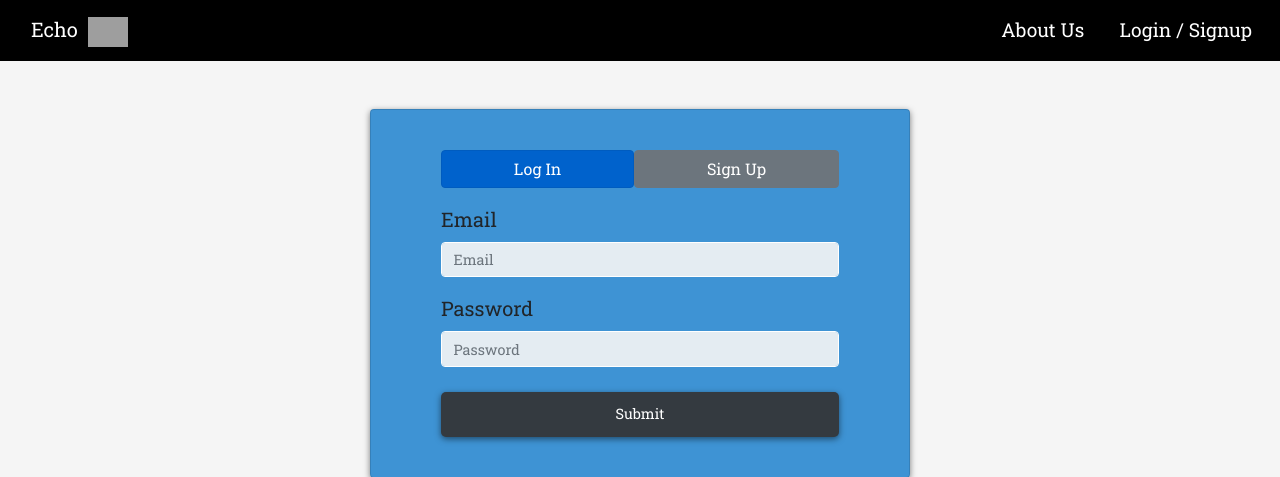
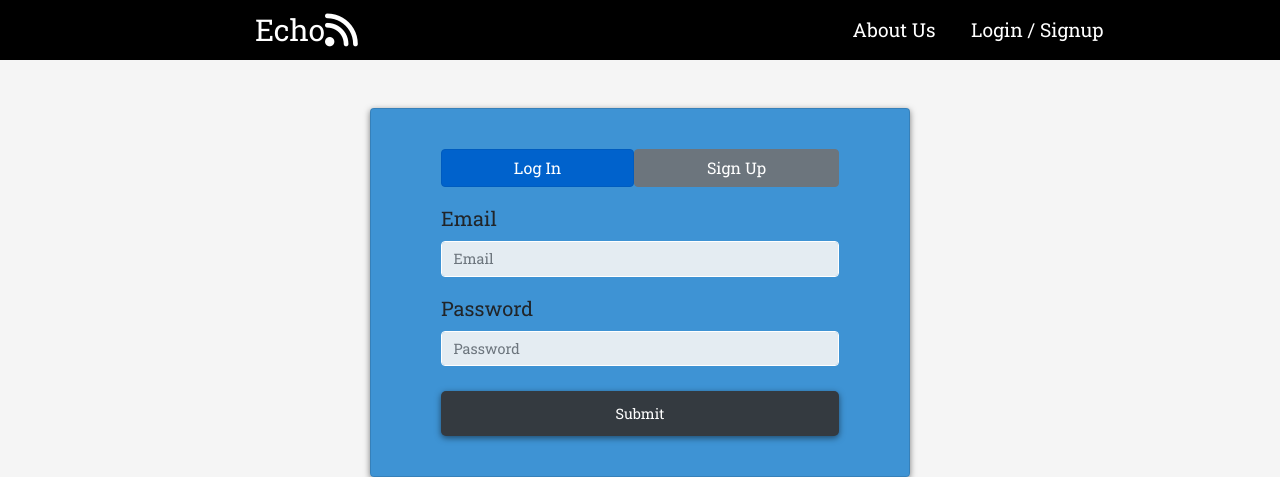
Before and after one commit to D1LLY/COP4331-smallproj, a PHP site: page /login.html in a window 1280 px wide. Shown: the top 477 px of the page. Run offline with PHP 8.4, Linux system fonts and the light colour scheme; some libraries are stand-ins or nearby versions; grey boxes are pictures that could not be loaded.

Commit message:
header done

```diff
--- a/frontend/about.html
+++ b/frontend/about.html
@@ -69,7 +69,7 @@
                         <p>Edit Profile</p>
                         <span>></span>
                     </a>
-                    <a href="index.html" class="sub-menu-link">
+                    <a href="http://cop4331-echo.xyz/login.html" class="sub-menu-link">
                         <i class="fa-solid fa-right-from-bracket fa-xl"></i>
                         <p>Logout</p>
                         <span>></span>
--- a/frontend/css/login.css
+++ b/frontend/css/login.css
@@ -2,11 +2,15 @@
 
 .navbar.bg-dark {
     background-color: #000 !important;
+    padding: 7px 0px;
 }
 
+.navbar h1 {
+    font-size: 30px;
+    margin-left: 8em;
+}
 .navbar-brand {
     color: #fff;
-    padding-left: 0;
 }
 
 .brand-logo {
@@ -27,6 +31,7 @@
 .navbar .navbar-nav .nav-link {
     color: #fff !important;
     font-size: 1.2rem;
+    margin-right: 8em;
 }
 
 .navbar .navbar-nav .nav-item:first-child .nav-link {
--- a/frontend/login.html
+++ b/frontend/login.html
@@ -4,7 +4,7 @@
 <head>
     <meta charset="UTF-8">
     <meta name="viewport" content="width=device-width, initial-scale=1.0">
-    <!-- <script src="https://kit.fontawesome.com/f6d4ed2420.js" crossorigin="anonymous"></script> -->
+    <script src="https://kit.fontawesome.com/f6d4ed2420.js" crossorigin="anonymous"></script>
 
     <title>Login & Signup</title>
 
@@ -22,8 +22,7 @@
     <nav class="navbar navbar-expand-lg navbar-dark bg-dark">
         <div class="container-fluid">
             <a class="navbar-brand" href="#">
-                <span>Echo</span>
-                <img src="/images/signal.png" alt="Echo logo" class="brand-logo">
+                <h1>Echo<i class="fa-solid fa-rss fa-lg"></i></h1>
             </a>
             <button class="navbar-toggler" type="button" data-toggle="collapse" data-target="#navbarNav"
                 aria-controls="navbarNav" aria-expanded="false" aria-label="Toggle navigation">
```
